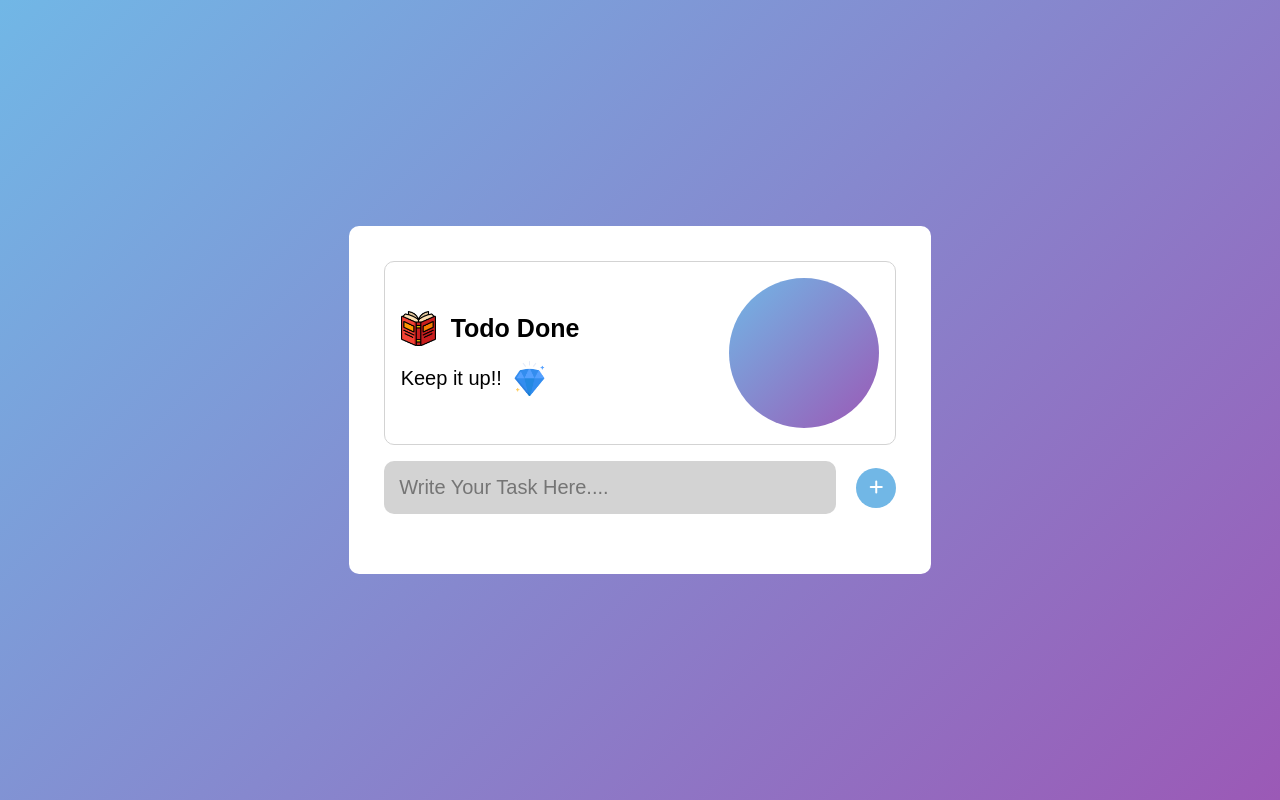
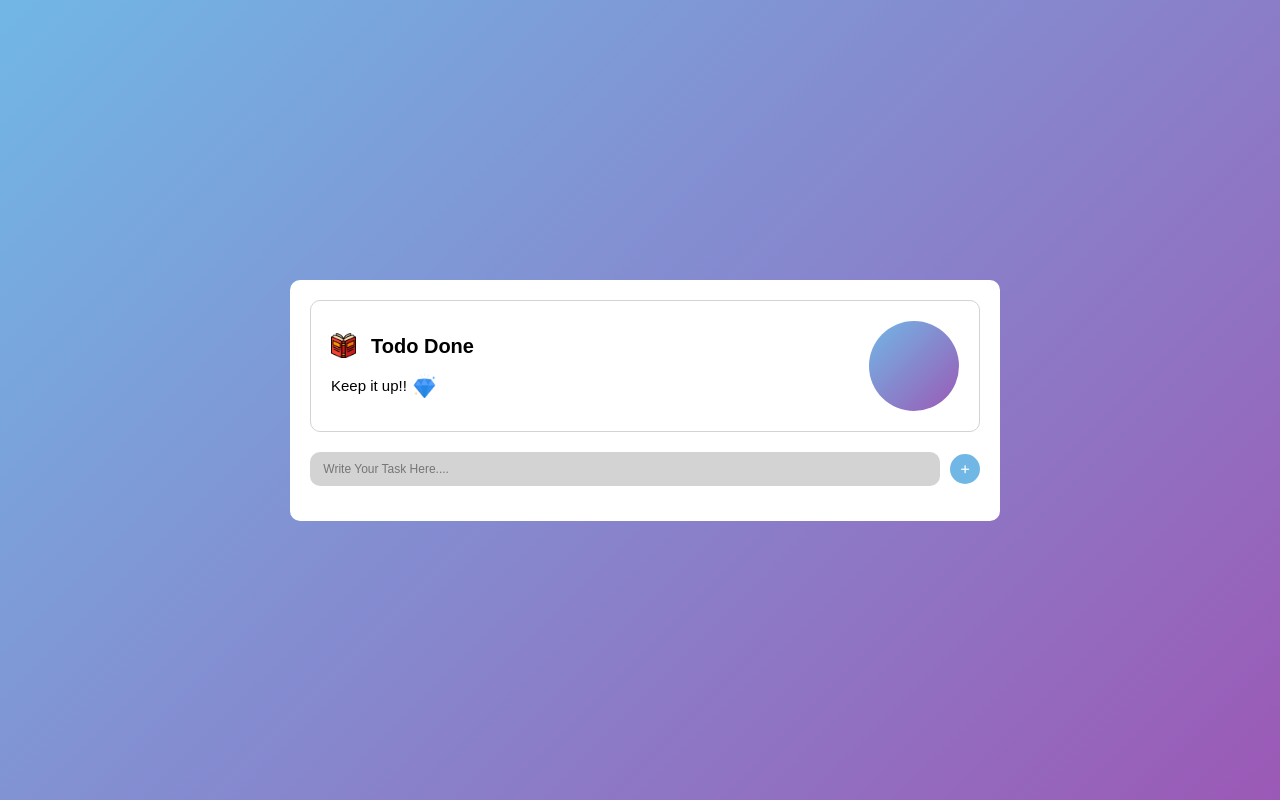
Before and after one commit to HLoey258/todo-app-js, a plain HTML site: page index.html in a window 1280 px wide. Drawn offline with Linux system fonts and the light colour scheme; some packages are replaced by stand-ins of ours; a script that the page names is missing.

Commit message:
adding responsive

```diff
--- a/assets/mainStyle.css
+++ b/assets/mainStyle.css
@@ -46,52 +46,59 @@ body {
 
 body {
   font-family: "Poppins", sans-serif;
-  background: var(--background-color);
+  background: var(--background-color) no-repeat;
   display: grid;
   place-items: center;
+  height: 100vh;
+  overflow: hidden;
 }
 
 .todo-container {
   background-color: var(--body-color);
-  padding: 35px;
+  padding: 10px;
   border-radius: 10px;
+  margin: 5px;
+  width: 240px;
 }
 .todo-head {
   border: 1px solid lightgray;
   border-radius: 10px;
   display: flex;
-  justify-content: space-between;
+  gap: 30%;
   align-items: center;
-  gap: 150px;
   flex-direction: row;
-  padding: 16px;
-  margin-bottom: 16px;
+  padding: 5px;
+  margin-bottom: 10px;
 }
 
+.title__img {
+  width: 25px;
+  height: 25px;
+}
 .todo-title h3 {
   font-weight: bold;
-  font-size: 25px;
+  font-size: 10px;
   margin-bottom: 15px;
   display: flex;
   flex-direction: row;
   justify-content: center;
   align-items: center;
-  gap: 15px;
+  gap: 5px;
 }
 
 .todo-title span {
-  font-size: 20px;
+  font-size: 10px;
   color: black;
   font-weight: 500;
   display: flex;
   align-items: center;
-  gap: 10px;
+  gap: 5px;
 }
 
 .todo-progress {
   background: var(--background-color);
-  width: 150px;
-  height: 150px;
+  width: 50px;
+  height: 50px;
   border-radius: 100rem;
   display: flex;
   justify-content: center;
@@ -100,7 +107,7 @@ body {
 }
 
 .todo-progress p {
-  font-size: 35px;
+  font-size: 15px;
   color: white;
   font-weight: bold;
 }
@@ -110,25 +117,32 @@ body {
   justify-content: space-between;
   flex-direction: row;
   align-items: center;
-  gap: 20px;
+  gap: 10px;
 }
 
 .todo-input {
   flex: 1;
   border-radius: 10px;
-  padding: 15px 10px 15px 10px;
+  padding: 5px 5px 5px 5px;
   background-color: lightgray;
   border: none;
-  font-size: 20px;
+  font-size: 8px;
 }
 #todo-submit {
   padding: 10px;
   background-color: #71b7e6;
-  width: 40px;
-  height: 40px;
+  width: 20px;
+  height: 20px;
   border-radius: 100rem;
   color: white;
   transition: linear 0.2s;
+  display: flex;
+  flex-direction: column;
+  align-items: center;
+  justify-content: center;
+}
+#todo-submit i {
+  font-size: 10px;
 }
 #todo-remove:hover {
   color: #208dd6;
@@ -141,7 +155,7 @@ body {
   color: #208dd6;
 }
 .todo-list {
-  margin-top: 25px;
+  margin-top: 10px;
   list-style: none;
   max-height: 300px;
   overflow-y: scroll;
@@ -156,16 +170,16 @@ body {
   justify-content: space-between;
   align-items: center;
   background-color: #71b7e6;
-  padding: 16px 10px 16px 10px;
+  padding: 10px 5px 10px 5px;
   border-radius: 10px;
-  margin-bottom: 12px;
+  margin-bottom: 5px;
 }
 .todo-list-item p {
-  font-size: 20px;
+  font-size: 10px;
 }
 .todo-checkbox input[type="checkbox"] {
-  width: 20px;
-  height: 20px;
+  width: 10px;
+  height: 10px;
 }
 .todo-checkbox {
   display: flex;
@@ -175,14 +189,83 @@ body {
 }
 .todo-action {
   display: flex;
-  gap: 15px;
+  gap: 5px;
 }
 
 #todo-edit,
 #todo-remove {
   background-color: white;
-  padding: 10px;
-  border-radius: 10px;
+  padding: 5px;
+  border-radius: 5px;
   color: #71b7e6;
-  font-size: 14px;
+  font-size: 8px;
 }
+/* Small device */
+@media screen and (max-width: 350px) {
+}
+
+/* Medium device  */
+@media screen and (min-width: 768px) {
+  .todo-container {
+    width: 100%;
+    min-width: 500px;
+    padding: 20px;
+  }
+  .todo-head {
+    padding: 20px;
+    margin-bottom: 20px;
+  }
+  .todo-title h3 {
+    font-size: 20px;
+    gap: 15px;
+  }
+  .todo-head {
+    justify-content: space-between;
+  }
+  .todo-progress {
+    width: 90px;
+    height: 90px;
+  }
+  .todo-title span {
+    font-size: 15px;
+  }
+  .todo-form input {
+    font-size: 12px;
+    padding: 10px;
+  }
+  #todo-submit {
+    width: 30px;
+    height: 30px;
+  }
+  .todo-list {
+    margin-top: 15px;
+  }
+  .todo-list-item {
+    padding: 10px 10px 10px 10px;
+    margin-bottom: 10px;
+  }
+  .todo-checkbox input[type="checkbox"] {
+    width: 15px;
+    height: 15px;
+  }
+  .todo-checkbox p {
+    font-size: 15px;
+  }
+  #todo-edit,
+  #todo-remove {
+    padding: 8px;
+  }
+  .todo-action i {
+    font-size: 12px;
+  }
+  .todo-action {
+    gap: 10px;
+  }
+}
+@media screen and (min-width: 1024px) {
+  .todo-container {
+    width: 100%;
+    min-width: 700px;
+    padding: 20px;
+  }
+}
--- a/index.html
+++ b/index.html
@@ -26,7 +26,7 @@
           <div class="todo-title">
             <h3>
               <img
-                style="height: 35px; width: 35px"
+                class="title__img"
                 src="./assets/img/book_3145765.png"
                 alt=""
               />
@@ -35,7 +35,7 @@
             <span>
               Keep it up!!
               <img
-                style="width: 35px; height: 35px"
+                class="title__img"
                 src="./assets/img/diamond_1365331.png"
                 alt=""
               />
```
